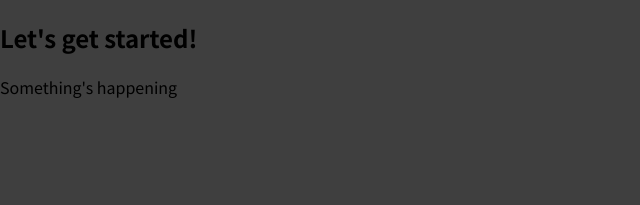
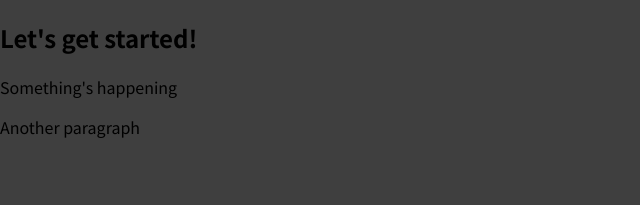
Before and after one commit to akaluzinski/react, a JavaScript app in the folder 01-starting-setup/: page / in a window 1280 px wide. Shown: the top 205 px of the page, without its empty margins (0-640 px from the left). Built offline with nearby package versions, Linux system fonts and the light colour scheme.

Commit message:
Add paragraph

```diff
--- a/01-starting-setup/src/App.js
+++ b/01-starting-setup/src/App.js
@@ -3,6 +3,7 @@ function App() {
     <div>
       <h2>Let's get started!</h2>
       <p>Something's happening</p>
+      <p>Another paragraph</p>
     </div>
   );
 }
```
